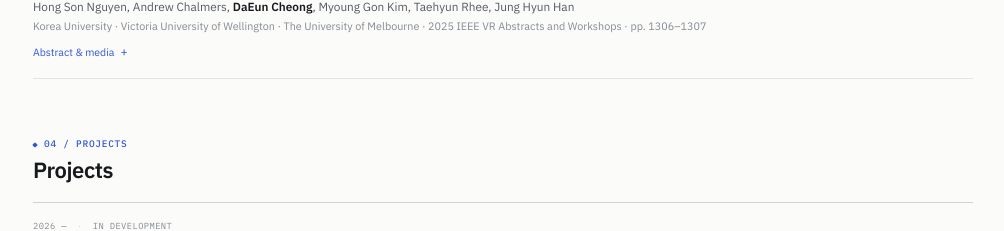
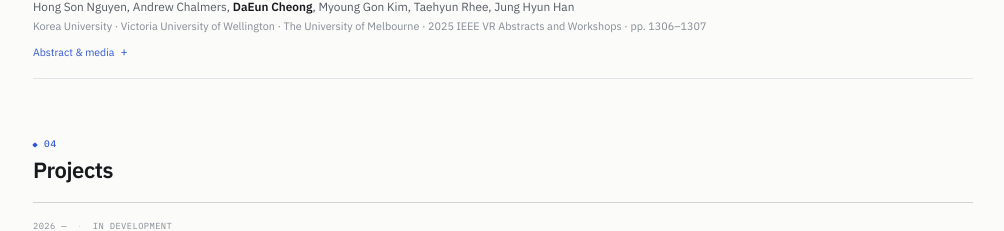
Before and after one commit to GraceCheong/web, a React (Vite) app: page / in a window 1280 px wide. Shown: the part 1500-1731 px from the top of the page, without its empty margins (137-1141 px from the left). Built offline with nearby package versions, Linux system fonts and the light colour scheme.

Commit message:
Simplify Projects.jsx section label

```diff
--- a/src/components/Projects.jsx
+++ b/src/components/Projects.jsx
@@ -94,7 +94,7 @@ export default function Projects() {
   return (
     <section className="wrap section" id="projects">
       <div className="section-head">
-        <span className="eyebrow">04 / Projects</span>
+        <span className="eyebrow">04</span>
         <h2>Projects</h2>
       </div>
 
```
